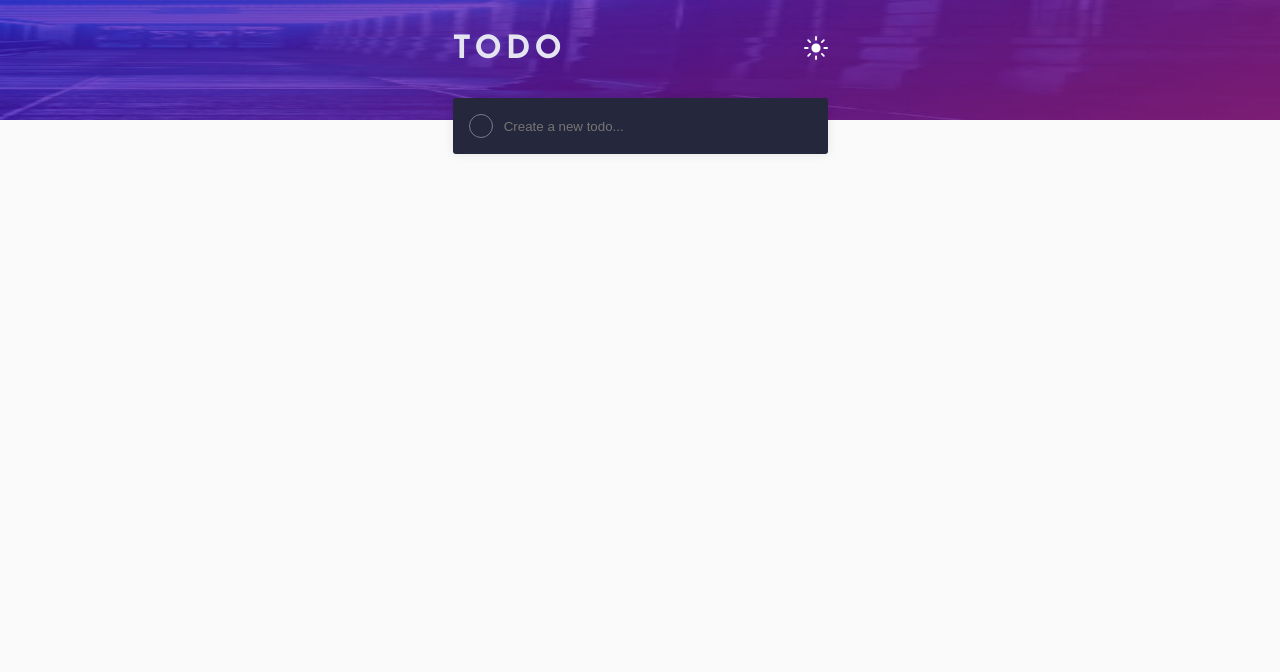
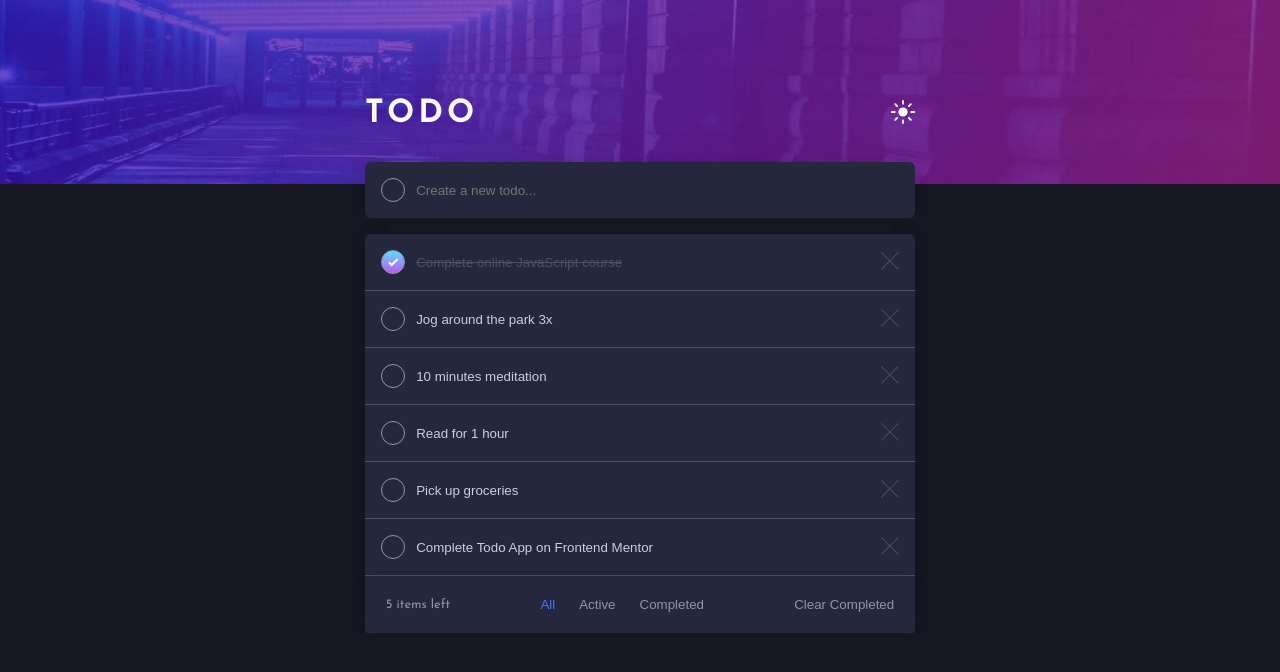
Before and after one commit to JeremiasRincaveski/todoList, a plain HTML site: page index.html in a window 1280 px wide. Drawn offline with Linux system fonts and the light colour scheme.

Commit message:
projeto base pronto

```diff
--- a/index.html
+++ b/index.html
@@ -46,7 +46,7 @@
         <p><span id="itemsLeft"></span> items left</p>
 
         <div>
-          <button data-button="todos">All</button>
+          <button class="select" data-button="todos">All</button>
           <button data-button="incompleto">Active</button>
           <button data-button="completo">Completed</button>
         </div>
--- a/js/checkbox.js
+++ b/js/checkbox.js
@@ -10,22 +10,21 @@ const adicionaRegra = (elemento) => {
   const div = elemento.querySelector('div');
   const span = div.querySelector('span');
   const checkbox = div.querySelector('input');
-  const idInput = checkbox.id.replace('Check', '');
-  const input = div.querySelector(`#${idInput}`);
+  const input = div.querySelector('input[type="text"]');
 
   span.addEventListener('click', () => {
     checkbox.checked = !checkbox.checked;
     if (checkbox.checked == false) {
       span.style.backgroundImage = '';
       input.style.textDecoration = '';
-      input.style.color = 'var(--very-light-grayish-blue)';
+      input.style.color = 'var(--color)';
       span.style.webkitMask = 'linear-gradient(var(--Very-Light-Gray) 0 0) padding-box, linear-gradient(var(--Very-Light-Gray) 0 0)';
       span.style.maskComposite = 'exclude';
     } else {
       span.style.mask = 'none'
       span.style.backgroundImage = image;
       input.style.textDecoration = 'line-through';
-      input.style.color = 'var(--dark-grayish-blue)';
+      input.style.color = 'var(--line-through)';
     }
     if (input.value != inputPrincipal.value) {
       toggleBoll(input.value, checkbox.checked)
--- a/js/dragDrop.js
+++ b/js/dragDrop.js
@@ -12,10 +12,12 @@ taskList.addEventListener('dragend', (e) => {
 taskList.addEventListener('dragover', (e) => {
   const applyAfter = getNewPosition(e.clientY);
 
-  if (applyAfter) {
-    applyAfter.insertAdjacentElement('afterend', dragged)
-  } else {
-    taskList.prepend(dragged)
+  if (e.target == dragged) {
+    if (applyAfter) {
+      applyAfter.insertAdjacentElement('afterend', dragged)
+    } else {
+      taskList.prepend(dragged)
+    }
   }
 })
 
--- a/js/footer.js
+++ b/js/footer.js
@@ -5,6 +5,7 @@ const buttonTodos = document.querySelector('[data-button="todos"]');
 const buttonIncompleto = document.querySelector('[data-button="incompleto"]');
 const buttonCompleto = document.querySelector('[data-button="completo"]');
 const buttonLimparCompleto = document.querySelector('[data-button="limparCompleto"]');
+const buttons = document.querySelectorAll('button');
 
 const validaItens = () => {
   tarefas.forEach(tarefa => {
@@ -44,6 +45,9 @@ buttonIncompleto.addEventListener('click', () => {
       item.parentElement.style.display = 'flex';
     }
   })
+
+  limpaClasse();
+  buttonIncompleto.className = 'select';
 });
 
 buttonCompleto.addEventListener('click', () => {
@@ -57,6 +61,9 @@ buttonCompleto.addEventListener('click', () => {
       item.parentElement.style.display = 'flex';
     }
   })
+
+  limpaClasse();
+  buttonCompleto.className = 'select';
 });
 
 buttonTodos.addEventListener('click', () => {
@@ -64,17 +71,20 @@ buttonTodos.addEventListener('click', () => {
   lista.forEach(item => {
     item.parentElement.style.display = 'flex';
   })
+
+  limpaClasse();
+  buttonTodos.className = 'select';
 });
 
 buttonLimparCompleto.addEventListener('click', () => {
   const lista = document.querySelectorAll('.taskList .task');
   lista.forEach(item => {
-    const itemCheckbox = item.querySelector('input').checked;
-    const id = item.querySelector('input').id;
+    const itemCheckbox = item.querySelector('input[type="checkbox"]').checked;
+    const itemText = item.querySelector('input[type="text"]').value;
 
     if (itemCheckbox) {
       item.parentElement.remove();
-      removeItens(id);
+      removeItens(itemText);
     }
   });
 
@@ -86,3 +96,11 @@ let validaFooterDisplay = () => {
     footer.style.display = 'none';
   }
 }
+
+const limpaClasse = () => {
+  buttons.forEach(button => {
+    if (button.className.match('select')) {
+      button.classList.remove('select');
+    }
+  })
+}
--- a/js/main.js
+++ b/js/main.js
@@ -2,31 +2,49 @@ window.addEventListener('load', () => {
   checkBoxPrincipal.checked = false;
   inputPrincipal.value = '';
   inputPrincipal.focus();
+  adicionarTarefa('Complete Todo App on Frontend Mentor', false);
+  adicionarTarefa('Pick up groceries', false);
+  adicionarTarefa('Read for 1 hour', false);
+  adicionarTarefa('10 minutes meditation', false);
+  adicionarTarefa('Jog around the park 3x', false);
+  adicionarTarefa('Complete online JavaScript course', true);
 })
 
 tema.addEventListener('click', () => {
+  const img = tema.querySelector('img');
   const root = document.documentElement;
-  if (root.className.includes('dark')) {
-    root.classList.remove('dark');
+  if (root.className.includes('light')) {
+    root.classList.remove('light');
+    img.src = '/images/icon-sun.svg';
   } else {
-    root.classList.add('dark');
+    root.classList.add('light');
+    img.src = '/images/icon-moon.svg';
   }
 })
 
 inputPrincipal.addEventListener('keydown', (e) => {
   if (e.key == 'Enter' && !tarefas.some(tarefa => tarefa.nome == inputPrincipal.value)) {
+    adicionarTarefa(inputPrincipal.value);
+  } else {
+    if (e.key == 'Enter' && tarefas.some(tarefa => tarefa.nome == inputPrincipal.value)) {
+      animacaoErro();
+    }
+  }
+})
+
+const adicionarTarefa = (tarefa, checked = checkBoxPrincipal.checked) => {
   footer.style.display = 'flex';
   const li = document.createElement('li');
-    const newId = inputPrincipal.value.replaceAll(' ', '');
+  const newId = tarefa.replaceAll(' ', '');
   li.innerHTML =
   `
     <div class="task">
       <div class="checkbox">
-          <input type="checkbox" id="${newId}Check">
+        <input type="checkbox">
         <span></span>
       </div>
 
-        <input type="text" id="${newId}" placeholder="Create a new todo..." value="${inputPrincipal.value}" disabled>
+      <input type="text" placeholder="Create a new todo..." value="${tarefa}" disabled>
 
       <button>
         <img src="/images/icon-cross.svg" alt="botão de excluir a tarefa">
@@ -36,19 +54,19 @@ inputPrincipal.addEventListener('keydown', (e) => {
 
   li.draggable = true;
 
-    adicionaItens(inputPrincipal.value, checkBoxPrincipal.checked);
+  adicionaItens(tarefa, checked);
 
-    const checkbox = li.querySelector(`#${newId}Check`);
+  const checkbox = li.querySelector('input[type="checkbox"]');
   const span = li.querySelector('span');
-    const input = li.querySelector(`#${newId}`);
+  const input = li.querySelector('input[type="text"]');
   const button = li.querySelector('button');
 
-    checkbox.checked = checkBoxPrincipal.checked;
+  checkbox.checked = checked;
 
   if (checkbox.checked) {
     span.style.backgroundImage = image;
     input.style.textDecoration = 'line-through';
-      input.style.color = 'var(--dark-grayish-blue)';
+    input.style.color = 'var(--line-through)';
   }
 
   button.addEventListener('click', () => {
@@ -60,8 +78,9 @@ inputPrincipal.addEventListener('keydown', (e) => {
   taskList.insertBefore(li, taskList.firstChild)
   adicionaRegra(li)
   inputPrincipal.value = '';
-  } else {
-    if (e.key == 'Enter' && tarefas.some(tarefa => tarefa.nome == inputPrincipal.value)) {
+}
+
+const animacaoErro = () => {
   const tarefaExistente = document.querySelector(`#${inputPrincipal.value.replaceAll(' ', '')}`).parentElement
   mainTask.classList.add('error');
   tarefaExistente.classList.add('error');
@@ -70,5 +89,7 @@ inputPrincipal.addEventListener('keydown', (e) => {
     tarefaExistente.classList.remove('error');
   })
 }
+
+const validaInput = () => {
+
 }
-})
--- a/styles/main.css
+++ b/styles/main.css
@@ -4,24 +4,40 @@
   --bright-blue: hsl(220, 98%, 61%);
   --check-background: linear-gradient(to right, hsl(192, 100%, 67%), hsl(280, 87%, 65%));
   --bg-gradient: linear-gradient( to bottom right, hsl(192, 100%, 67%), hsl(280, 87%, 65%) );
+
   --Very-Light-Gray: hsl(0, 0%, 98%);
-  --very-light-gray: hsl(0, 0%, 98%);
   --very-light-grayish-blue: hsl(236, 33%, 92%);
   --light-grayish-blue: hsl(233, 11%, 84%);
   --dark-grayish-blue: hsl(236, 9%, 61%);
   --very-dark-grayish-blue: hsl(235, 19%, 35%);
-  --very-dark-desaturated-blue: hsl(235, 16%, 14%);
-  --dark-theme: hsl(235, 21%, 11%);
+  --teste: #fafafa;
+
+  --very-dark-blue: hsl(235, 21%, 11%);
   --very-dark-desaturated-blue: hsl(235, 24%, 19%);
   --light-grayish-blue: hsl(234, 39%, 85%);
   --light-grayish-blue-hover: hsl(236, 33%, 92%);
-  --dark-grayish-blue: hsl(234, 11%, 52%);
   --very-dark-grayish-blue: hsl(233, 14%, 35%);
-  --very-dark-grayish-blue: hsl(237, 14%, 26%);
+
   --font-size: 18px;
   --font-family: 'Josefin Sans', sans-serif;
   --font-weight: 400;
   --font-weight-bold: 700;
+
+  --color: var(--light-grayish-blue);
+  --color-footer: var(--very-light-gray);
+  --background: var(--very-dark-desaturated-blue);
+  --background-main: var(--very-dark-blue);
+  --color-footer: var(--dark-grayish-blue);
+  --border-color: var(--very-dark-grayish-blue);
+  --line-through: var(--very-dark-grayish-blue);
+}
+
+:root.light {
+  --color: var(--very-dark-blue);
+  --background: white;
+  --background-main: var(--Very-Light-Gray);
+  --border-color: var(--light-grayish-blue);
+  --line-through: var(--light-grayish-blue);
 }
 
 * {
@@ -36,12 +52,12 @@ body {
   font-size: var(--font-size);
   font-family: var(--font-family);
   font-weight: var(--font-weight);
-  background-color: var(--very-light-gray);
+  background-color: var(--background-main);
   width: 100vw;
   height: 100vh;
   background-image: url('../images/bg-mobile-dark.jpg');
   background-repeat: no-repeat;
-  background-size: 100% 15%;
+  background-size: 100% 23%;
   display: flex;
   justify-content: center;
   align-items: center;
@@ -60,9 +76,9 @@ button {
   align-items: center;
   justify-content: flex-start;
   height: 100%;
-  padding-top: 2rem;
+  padding-top: 6rem;
   max-width: 80%;
-  width: 375px;
+  width: 550px;
 }
 
 .header {
@@ -77,7 +93,7 @@ button {
 .header h1 {
   font-size: 2rem;
   font-weight: var(--font-weight-bold);
-  color: var(--very-light-grayish-blue);
+  color: var(--Very-Light-Gray);
   text-transform: uppercase;
   letter-spacing: 4px;
   padding-top: 2px;
@@ -96,14 +112,17 @@ button {
   width: 100%;
 }
 
+.main > * {
+  box-shadow: 0 0 15px 0 rgba(0, 0, 0, 0.1);
+}
+
 .mainTask {
   width: 100%;
   margin-bottom: 1rem;
-  border-radius: 3px;
 }
 
 .mainTask .task {
-  border-radius: 3px;
+  border-radius: 6px;
 }
 
 .task.error {
@@ -116,16 +135,15 @@ button {
   flex-direction: row;
   align-items: center;
   width: 100%;
-  background-color: var(--very-dark-desaturated-blue);
+  background-color: var(--background);
   padding: 1rem;
-  box-shadow: 0 0 10px 0 rgba(0, 0, 0, 0.1);
   gap: .7rem;
 }
 
 .task input {
   background-color: transparent;
   border: none;
-  color: var(--very-light-grayish-blue);
+  color: var(--color);
   height: 100%;
   width: 100%;
 }
@@ -137,11 +155,12 @@ button {
 }
 
 .taskList li {
-  border-bottom: 1px solid var(--very-dark-grayish-blue);
+  border-bottom: 1px solid var(--border-color);
+  font-weight: var(--font-weight-bold);
 }
 
 .taskList li:first-of-type > div {
-  border-radius: 3px 3px 0 0;
+  border-radius: 6px 6px 0 0;
 }
 
 
@@ -151,20 +170,20 @@ button {
   align-items: center;
   justify-content: space-between;
   width: 100%;
-  font-size: 1rem;
-  padding: 1rem;
+  font-size: .8rem;
+  padding: 1.3rem;
   position: relative;
   border-radius: 0 0 3px 3px;
 }
 
 .footer,
 .footer button {
-  color: var(--dark-grayish-blue);
+  color: var(--color-footer);
 }
 
 .footer,
 .footer div {
-  background-color: var(--very-dark-desaturated-blue);
+  background-color: var(--background);
 }
 
 .footer div {
@@ -174,11 +193,37 @@ button {
   justify-content: center;
   gap: 1.5rem;
   position: absolute;
-  top: 4rem;
+  top: 4.5rem;
   width: 100%;
   height: 100%;
   left: 0;
-  border-radius: 3px;
+  border-radius: 6px;
+  box-shadow: 0 0 15px 0 rgba(0, 0, 0, 0.1);
+}
+
+.footer .select {
+  color: var(--bright-blue);
+}
+
+@media screen and (min-width: 768px) {
+  body {
+    background-image: url('../images/bg-desktop-dark.jpg');
+    background-size: 100% 23%;
+  }
+
+  .container {
+    padding-top: 6rem;
+  }
+
+  .footer {
+    position: static;
+  }
+
+  .footer div {
+    position: static;
+    width: fit-content;
+    box-shadow: none;
+  }
 }
 
 /* ----------------------------------------------
```
Lines whose indentation alone changed are shown as unchanged.
